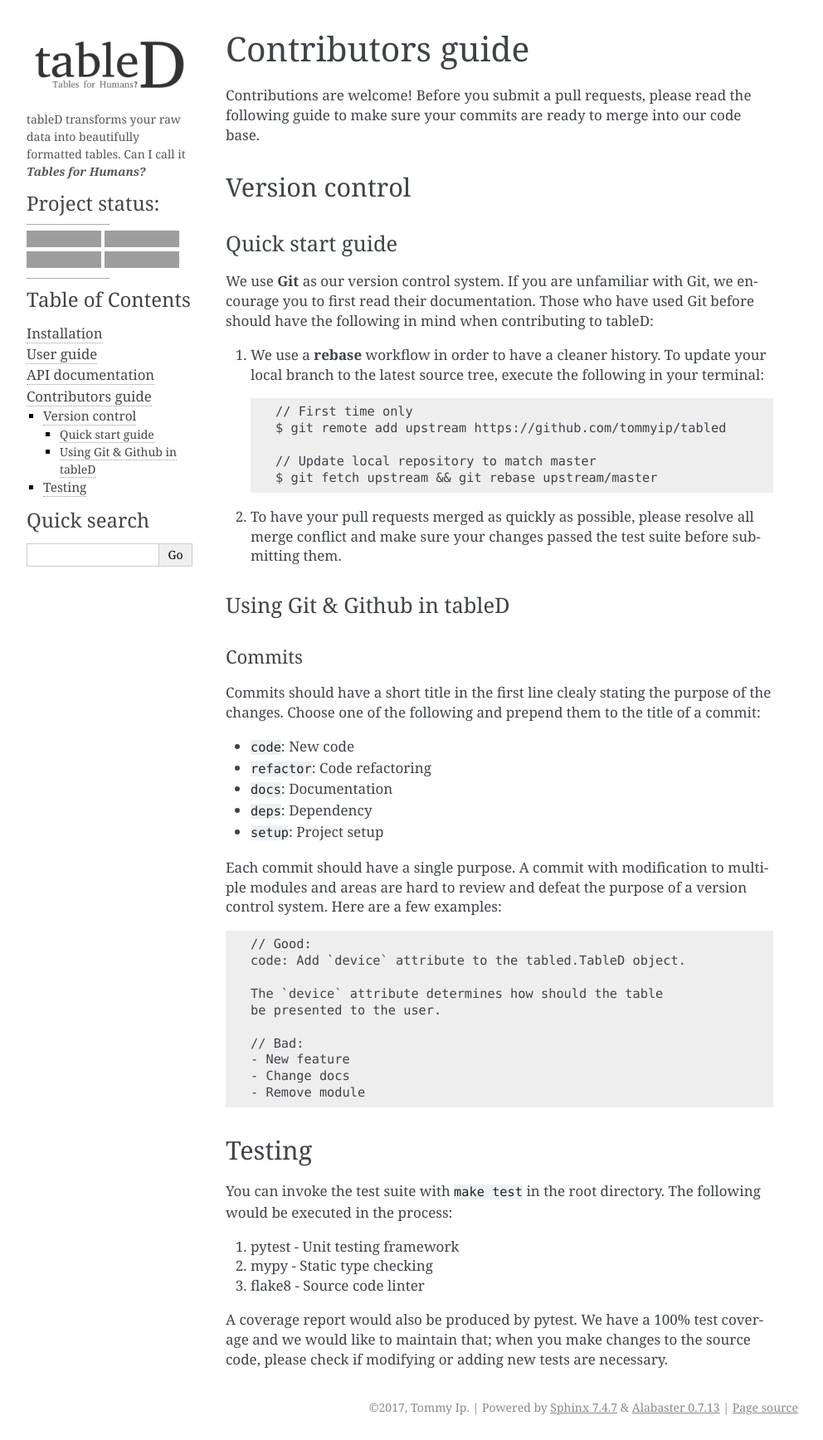
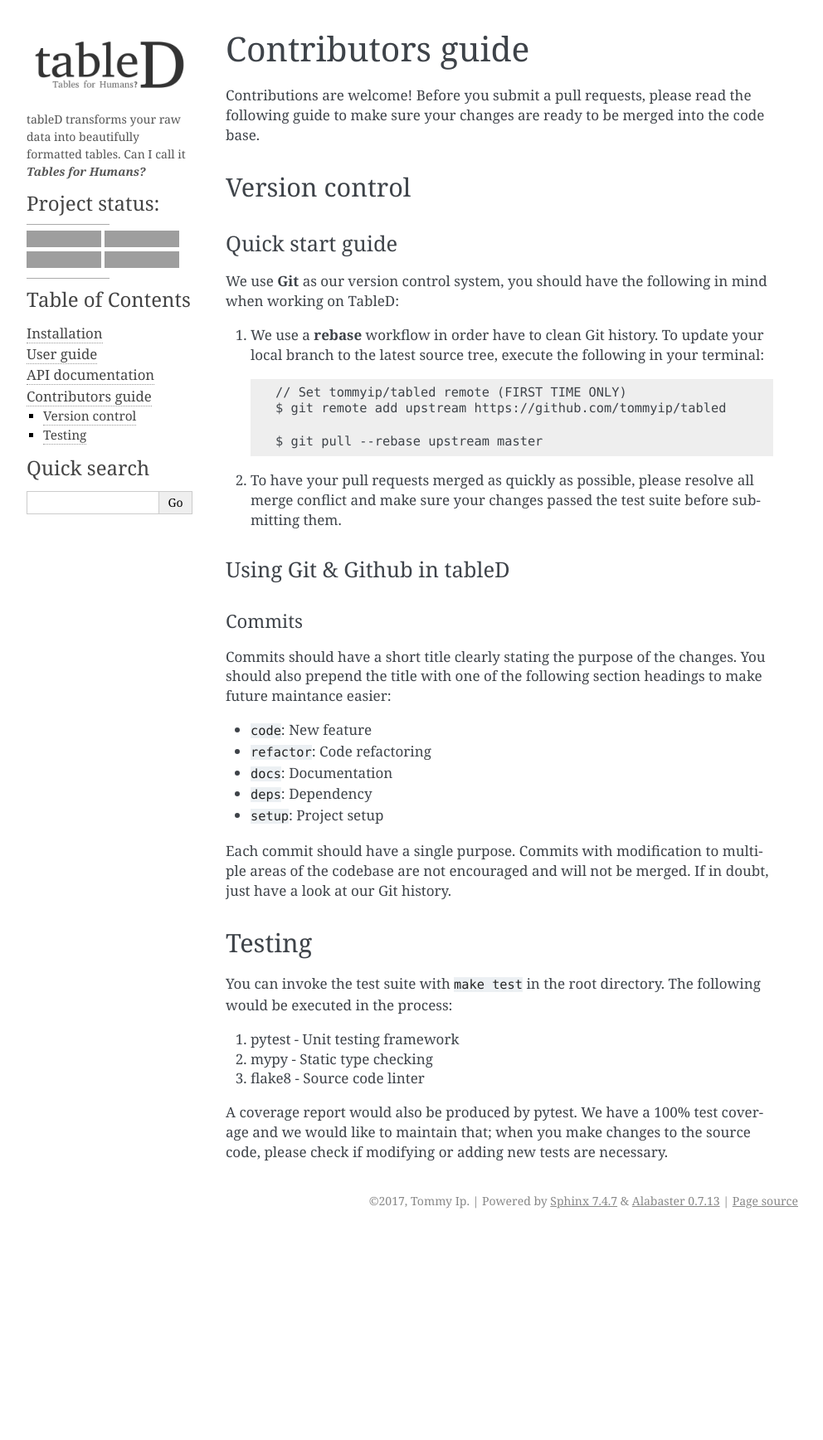
Before and after one commit to tommyip/tabled, a Sphinx documentation site: the page built from docs/contributors_guide.rst, in a window 1280 px wide. Shown: the whole page at 83% size, without its empty margins (148-1140 px from the left). Built offline with Sphinx 7.4.7, drawn with Linux system fonts in a browser that asks for light colours; after the commit the page ends 1487 px from its top, so only the background shows below that; grey boxes are pictures that could not be loaded.

Commit message:
docs: Improve readability.

```diff
--- a/docs/api_documentation.rst
+++ b/docs/api_documentation.rst
@@ -4,8 +4,7 @@ API documentation
 
 Public interface
 ----------------
-Here is the documentation for the public API, all of the library's
-functionality can be accessed through these 5 methods.
+All of TableD's functionality can be accessed through these 5 methods.
 
 .. module:: tabled
 
@@ -18,7 +17,6 @@ functionality can be accessed through these 5 methods.
 
 Internals
 ---------
-Here is the documentation for all modules.
 
 .. automodule:: tabled.tabled
     :members:
--- a/docs/contributors_guide.rst
+++ b/docs/contributors_guide.rst
@@ -2,27 +2,25 @@ Contributors guide
 ==================
 
 Contributions are welcome! Before you submit a pull requests, please read the
-following guide to make sure your commits are ready to merge into our code
-base.
+following guide to make sure your changes are ready to be merged into the
+code base.
 
 Version control
 ---------------
 
 Quick start guide
 ^^^^^^^^^^^^^^^^^
-We use **Git** as our version control system. If you are unfamiliar with Git,
-we encourage you to first read their documentation. Those who have used Git
-before should have the following in mind when contributing to tableD:
+We use **Git** as our version control system, you should have the following
+in mind when working on TableD:
 
-1. We use a **rebase** workflow in order to have a cleaner history. To update
+1. We use a **rebase** workflow in order have to clean Git history. To update
    your local branch to the latest source tree, execute the following in your
    terminal::
 
-       // First time only
+       // Set tommyip/tabled remote (FIRST TIME ONLY)
        $ git remote add upstream https://github.com/tommyip/tabled
 
-       // Update local repository to match master
-       $ git fetch upstream && git rebase upstream/master
+       $ git pull --rebase upstream master
 
 2. To have your pull requests merged as quickly as possible, please resolve all
    merge conflict and make sure your changes passed the test suite before
@@ -32,30 +30,19 @@ Using Git & Github in tableD
 ^^^^^^^^^^^^^^^^^^^^^^^^^^^^
 Commits
 """""""
-Commits should have a short title in the first line clealy stating the purpose
-of the changes. Choose one of the following and prepend them to the title of a
-commit:
+Commits should have a short title clearly stating the purpose of the changes.
+You should also prepend the title with one of the following section headings
+to make future maintance easier:
 
-* ``code``: New code
+* ``code``: New feature
 * ``refactor``: Code refactoring
 * ``docs``: Documentation
 * ``deps``: Dependency
 * ``setup``: Project setup
 
-Each commit should have a single purpose. A commit with modification to
-multiple modules and areas are hard to review and defeat the purpose of a
-version control system. Here are a few examples::
-
-    // Good:
-    code: Add `device` attribute to the tabled.TableD object.
-
-    The `device` attribute determines how should the table
-    be presented to the user.
-
-    // Bad:
-    - New feature
-    - Change docs
-    - Remove module
+Each commit should have a single purpose. Commits with modification to
+multiple areas of the codebase are not encouraged and will not be merged.
+If in doubt, just have a look at our Git history.
 
 Testing
 -------
--- a/docs/index.rst
+++ b/docs/index.rst
@@ -34,7 +34,7 @@ Table Of Contents
 -----------------
 
 .. toctree::
-    :maxdepth: 3
+    :maxdepth: 2
 
     installation
     user_guide
--- a/docs/installation.rst
+++ b/docs/installation.rst
@@ -1,7 +1,7 @@
 Installation
 ============
 
-You can only install the package from source code right now, but it would be
+You can only install the package from source code right now, but it will be
 available on PyPI as soon as the project reaches v1.0.0!
 
 From source code
```
Also changed, not shown: docs/user_guide.rst (+15 -24 lines).
